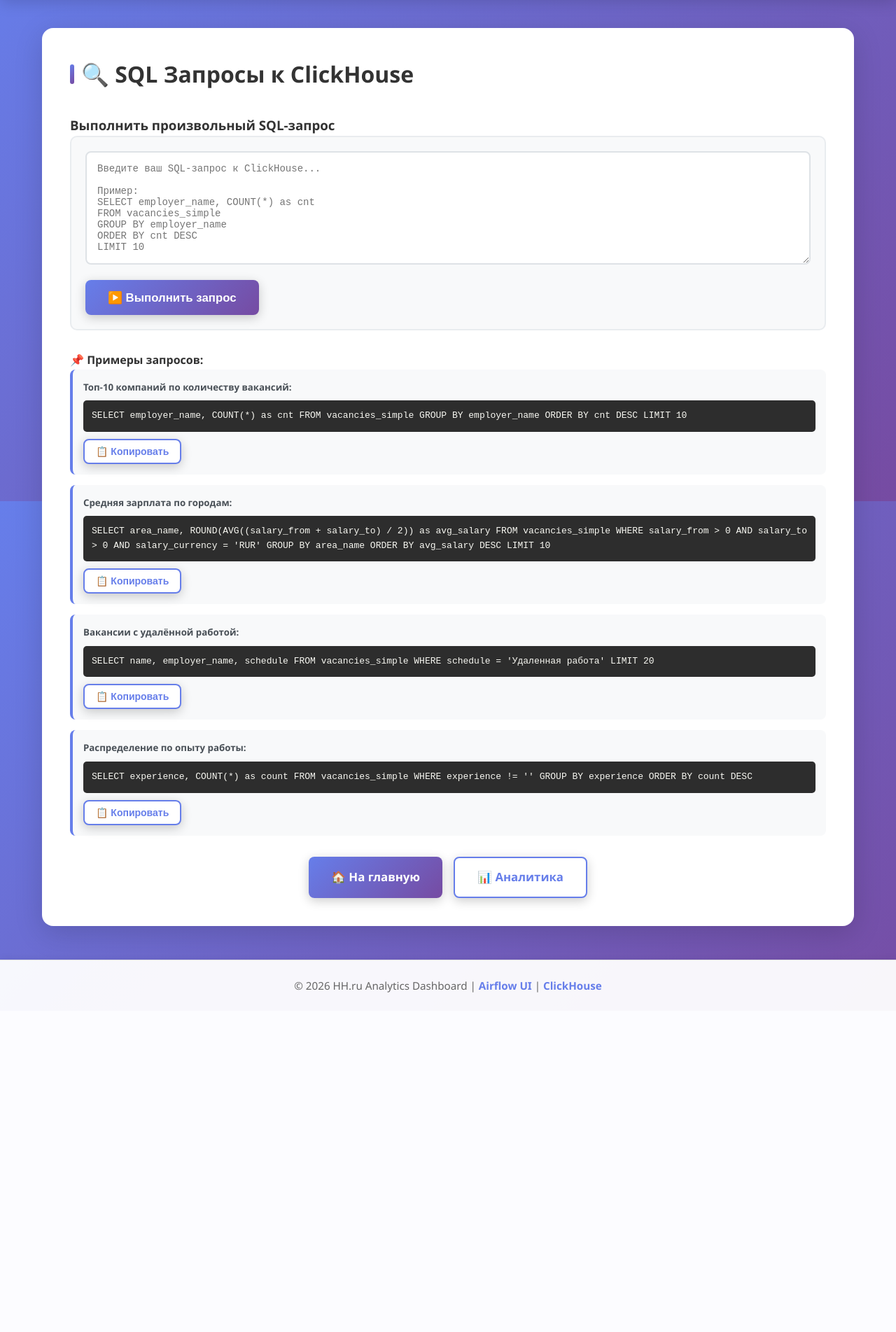
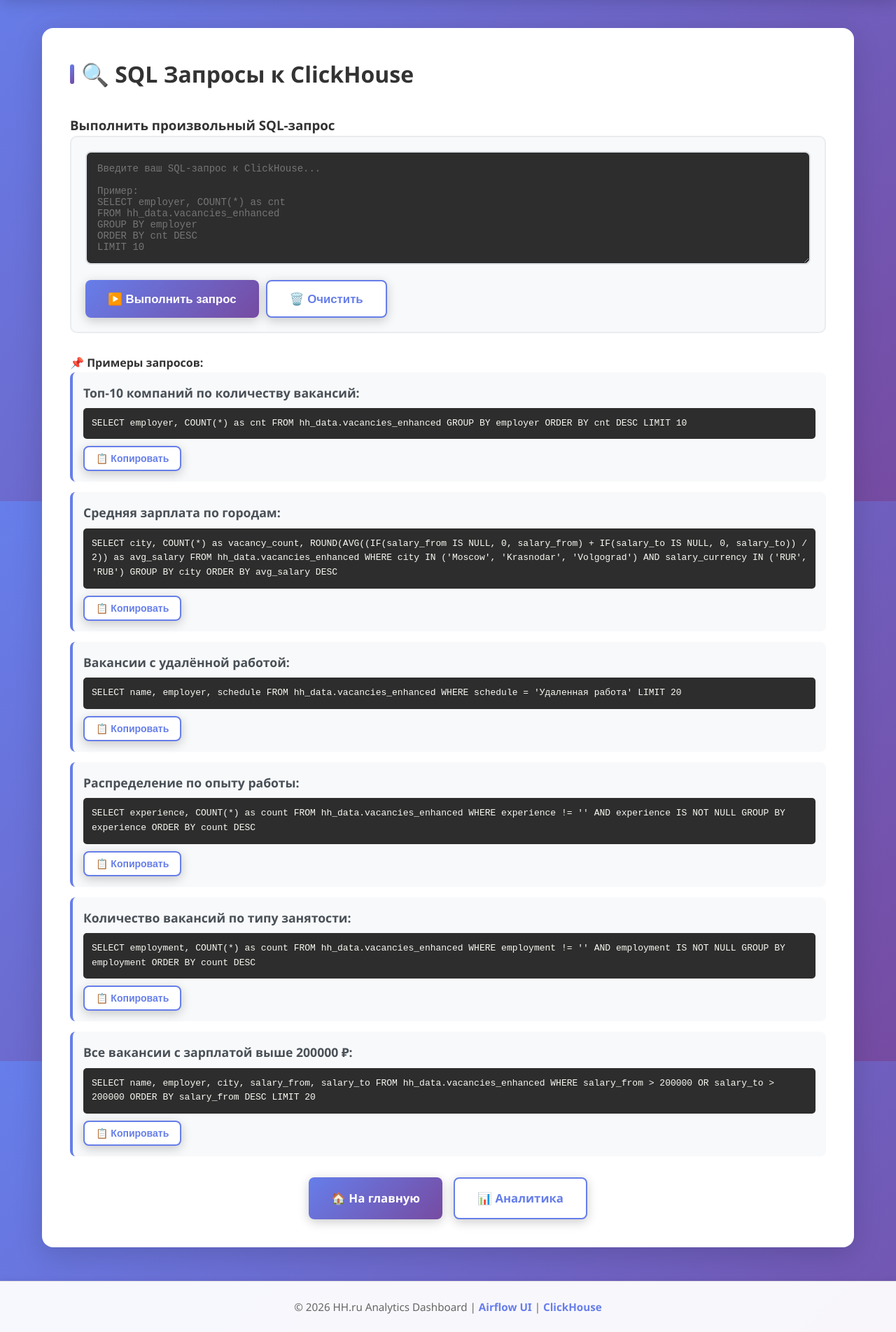
Before and after one commit to donhik/ClickHouse-ApatchAirflow-DOCKER-compose, a Flask app: page /query in a window 1280 px wide. Shown: the part 84-1987 px from the top of the page at 70% size. Before the commit the page ends 1502 px from the top, so only its background shows below. Run offline with Flask 3, Linux system fonts and the light colour scheme; some libraries are stand-ins or nearby versions.

Commit message:
feat: улучшен веб-интерфейс дашборда
- Исправлены запросы к таблице vacancies_enhanced (поля: employer, city, created_at)
- Добавлены недостающие шаблоны: analytics.html, query.html, status.html
- Реализована обработка пустых значений в данных
- Время обновления теперь показывает created_at вместо published_at
- Добавлены стили для улучшенного отображения данных
- Исправлен статус системы (удалена ошибка с 'os' в шаблоне)
- Исправлен статус Airflow (показывает 'healthy' при наличии данных)

```diff
--- a/web_interface/app.py
+++ b/web_interface/app.py
@@ -242,5 +242,71 @@ def status():
 
     return render_template('status.html', system_info=system_info)
 
+from flask import request, jsonify
+
+@app.route('/execute_query', methods=['POST'])
+def execute_query():
+    client = get_clickhouse_client()
+
+    if not client:
+        return jsonify({
+            "success": False,
+            "error": "Не удалось подключиться к ClickHouse"
+        })
+
+    try:
+        # Получаем SQL-запрос из запроса
+        data = request.get_json()
+        sql_query = data.get('query', '').strip()
+
+        if not sql_query:
+            return jsonify({
+                "success": False,
+                "error": "SQL-запрос не может быть пустым"
+            })
+
+        # Выполняем запрос
+        result = client.execute(sql_query, with_column_types=True)
+
+        # Разделяем данные и типы колонок
+        rows = result[0]
+        columns = result[1] if len(result) > 1 else []
+
+        # Формируем результат
+        column_names = [col[0] for col in columns] if columns else []
+
+        # Если нет колонок, формируем автоматически
+        if not column_names and rows:
+            column_names = [f"column_{i+1}" for i in range(len(rows[0]) if rows[0] else 0)]
+
+        # Преобразуем результат в список словарей
+        result_list = []
+        for row in rows:
+            row_dict = {}
+            for i, col_name in enumerate(column_names):
+                value = row[i] if i < len(row) else None
+                # Преобразуем дату/время в строку
+                if hasattr(value, 'strftime'):
+                    value = value.strftime('%Y-%m-%d %H:%M:%S')
+                row_dict[col_name] = value
+            result_list.append(row_dict)
+
+        return jsonify({
+            "success": True,
+            "query": sql_query,
+            "columns": column_names,
+            "rows": result_list,
+            "row_count": len(result_list)
+        })
+
+    except Exception as e:
+        import traceback
+        error_details = traceback.format_exc()
+        return jsonify({
+            "success": False,
+            "error": str(e),
+            "error_details": error_details
+        })
+
 if __name__ == '__main__':
     app.run(host='0.0.0.0', port=5000, debug=True)
--- a/web_interface/templates/query.html
+++ b/web_interface/templates/query.html
@@ -10,12 +10,18 @@
         <h3>Выполнить произвольный SQL-запрос</h3>
 
         <div class="query-editor">
-            <textarea id="sql-query" rows="8" placeholder="Введите ваш SQL-запрос к ClickHouse...&#10;&#10;Пример:&#10;SELECT employer_name, COUNT(*) as cnt&#10;FROM vacancies_simple&#10;GROUP BY employer_name&#10;ORDER BY cnt DESC&#10;LIMIT 10">{{ query if query else '' }}</textarea>
-            <button class="btn-primary" onclick="executeQuery()" style="margin-top: 15px;">▶️ Выполнить запрос</button>
+            <textarea id="sql-query" rows="8" placeholder="Введите ваш SQL-запрос к ClickHouse...&#10;&#10;Пример:&#10;SELECT employer, COUNT(*) as cnt&#10;FROM hh_data.vacancies_enhanced&#10;GROUP BY employer&#10;ORDER BY cnt DESC&#10;LIMIT 10">{{ query if query else '' }}</textarea>
+            <div style="display: flex; gap: 10px; margin-top: 15px;">
+                <button class="btn-primary" onclick="executeQuery()">▶️ Выполнить запрос</button>
+                <button class="btn-secondary" onclick="clearResults()">🗑️ Очистить</button>
+            </div>
         </div>
 
         <div id="query-result" class="query-result" style="margin-top: 20px; display: none;">
-            <h4>Результат:</h4>
+            <div style="display: flex; justify-content: space-between; align-items: center; margin-bottom: 15px;">
+                <h4>Результат:</h4>
+                <span id="row-count" style="color: #667eea; font-weight: bold;"></span>
+            </div>
             <div id="result-content"></div>
         </div>
 
@@ -24,25 +30,46 @@
 
             <div class="example-query">
                 <h5>Топ-10 компаний по количеству вакансий:</h5>
-                <code>SELECT employer_name, COUNT(*) as cnt FROM vacancies_simple GROUP BY employer_name ORDER BY cnt DESC LIMIT 10</code>
+                <code>SELECT employer, COUNT(*) as cnt FROM hh_data.vacancies_enhanced GROUP BY employer ORDER BY cnt DESC LIMIT 10</code>
                 <button class="btn-secondary" onclick="loadExample(this)">📋 Копировать</button>
             </div>
 
             <div class="example-query">
                 <h5>Средняя зарплата по городам:</h5>
-                <code>SELECT area_name, ROUND(AVG((salary_from + salary_to) / 2)) as avg_salary FROM vacancies_simple WHERE salary_from > 0 AND salary_to > 0 AND salary_currency = 'RUR' GROUP BY area_name ORDER BY avg_salary DESC LIMIT 10</code>
+                <code>SELECT
+                            city,
+                            COUNT(*) as vacancy_count,
+                            ROUND(AVG((IF(salary_from IS NULL, 0, salary_from) + IF(salary_to IS NULL, 0, salary_to)) / 2)) as avg_salary
+                        FROM hh_data.vacancies_enhanced
+                        WHERE
+                            city IN ('Moscow', 'Krasnodar', 'Volgograd')
+                            AND salary_currency IN ('RUR', 'RUB')
+                        GROUP BY city
+                        ORDER BY avg_salary DESC</code>
                 <button class="btn-secondary" onclick="loadExample(this)">📋 Копировать</button>
             </div>
 
             <div class="example-query">
                 <h5>Вакансии с удалённой работой:</h5>
-                <code>SELECT name, employer_name, schedule FROM vacancies_simple WHERE schedule = 'Удаленная работа' LIMIT 20</code>
+                <code>SELECT name, employer, schedule FROM hh_data.vacancies_enhanced WHERE schedule = 'Удаленная работа' LIMIT 20</code>
                 <button class="btn-secondary" onclick="loadExample(this)">📋 Копировать</button>
             </div>
 
             <div class="example-query">
                 <h5>Распределение по опыту работы:</h5>
-                <code>SELECT experience, COUNT(*) as count FROM vacancies_simple WHERE experience != '' GROUP BY experience ORDER BY count DESC</code>
+                <code>SELECT experience, COUNT(*) as count FROM hh_data.vacancies_enhanced WHERE experience != '' AND experience IS NOT NULL GROUP BY experience ORDER BY count DESC</code>
+                <button class="btn-secondary" onclick="loadExample(this)">📋 Копировать</button>
+            </div>
+
+            <div class="example-query">
+                <h5>Количество вакансий по типу занятости:</h5>
+                <code>SELECT employment, COUNT(*) as count FROM hh_data.vacancies_enhanced WHERE employment != '' AND employment IS NOT NULL GROUP BY employment ORDER BY count DESC</code>
+                <button class="btn-secondary" onclick="loadExample(this)">📋 Копировать</button>
+            </div>
+
+            <div class="example-query">
+                <h5>Все вакансии с зарплатой выше 200000 ₽:</h5>
+                <code>SELECT name, employer, city, salary_from, salary_to FROM hh_data.vacancies_enhanced WHERE salary_from > 200000 OR salary_to > 200000 ORDER BY salary_from DESC LIMIT 20</code>
                 <button class="btn-secondary" onclick="loadExample(this)">📋 Копировать</button>
             </div>
         </div>
@@ -67,21 +94,86 @@ function executeQuery() {
 
     const resultDiv = document.getElementById('query-result');
     const resultContent = document.getElementById('result-content');
+    const rowCount = document.getElementById('row-count');
 
     resultDiv.style.display = 'block';
     resultContent.innerHTML = '<p style="color: #667eea;">⏳ Выполнение запроса...</p>';
+    rowCount.textContent = '';
 
-    // Здесь можно добавить AJAX-запрос к бэкенду
-    // Пока просто показываем запрос
-    setTimeout(() => {
+    // Выполняем запрос через fetch
+    fetch('/execute_query', {
+        method: 'POST',
+        headers: {
+            'Content-Type': 'application/json',
+        },
+        body: JSON.stringify({ query: query })
+    })
+    .then(response => response.json())
+    .then(data => {
+        if (data.success) {
+            // Показываем результат в виде таблицы
+            if (data.rows && data.rows.length > 0) {
+                let tableHTML = `
+                    <div style="overflow-x: auto;">
+                        <table style="width: 100%; border-collapse: collapse; background: white;">
+                            <thead>
+                                <tr style="background: linear-gradient(135deg, #667eea 0%, #764ba2 100%); color: white;">
+                                    ${data.columns.map(col => `<th style="padding: 12px; text-align: left; border: 1px solid #dee2e6;">${escapeHtml(col)}</th>`).join('')}
+                                </tr>
+                            </thead>
+                            <tbody>
+                `;
+
+                data.rows.forEach((row, rowIndex) => {
+                    const rowStyle = rowIndex % 2 === 0 ? 'background: #f8f9fa;' : '';
+                    tableHTML += `<tr style="${rowStyle}">`;
+                    data.columns.forEach(col => {
+                        let cellValue = row[col];
+                        if (cellValue === null || cellValue === undefined) {
+                            cellValue = 'NULL';
+                        } else if (typeof cellValue === 'object') {
+                            cellValue = JSON.stringify(cellValue);
+                        }
+                        tableHTML += `<td style="padding: 10px; border: 1px solid #dee2e6;">${escapeHtml(String(cellValue))}</td>`;
+                    });
+                    tableHTML += `</tr>`;
+                });
+
+                tableHTML += `
+                            </tbody>
+                        </table>
+                    </div>
+                `;
+
+                resultContent.innerHTML = tableHTML;
+                rowCount.textContent = `${data.row_count} строк`;
+            } else {
+                resultContent.innerHTML = '<p style="color: #777; padding: 20px; background: #f8f9fa; border-radius: 8px;">Запрос выполнен успешно, но результат пустой.</p>';
+                rowCount.textContent = '0 строк';
+            }
+        } else {
+            // Показываем ошибку
+            resultContent.innerHTML = `
+                <div style="background: #fa709a; color: white; padding: 20px; border-radius: 8px;">
+                    <strong>❌ Ошибка выполнения запроса:</strong><br>
+                    ${escapeHtml(data.error)}
+                    ${data.error_details ? '<br><br><details><summary>Подробнее</summary><pre style="background: rgba(0,0,0,0.2); padding: 10px; border-radius: 5px; overflow-x: auto; max-height: 200px;">' + escapeHtml(data.error_details) + '</pre></details>' : ''}
+                </div>
+            `;
+        }
+    })
+    .catch(error => {
         resultContent.innerHTML = `
-            <div style="background: #f8f9fa; padding: 20px; border-radius: 8px; border-left: 4px solid #667eea;">
-                <p><strong>Запрос:</strong></p>
-                <pre style="background: #2d2d2d; color: #f8f8f2; padding: 15px; border-radius: 5px; overflow-x: auto;">${escapeHtml(query)}</pre>
-                <p style="margin-top: 15px; color: #777;">Для выполнения запросов и получения результатов необходимо реализовать API-эндпоинт в app.py</p>
+            <div style="background: #fa709a; color: white; padding: 20px; border-radius: 8px;">
+                <strong>❌ Ошибка подключения:</strong> ${error.message}
             </div>
         `;
-    }, 500);
+    });
+}
+
+function clearResults() {
+    document.getElementById('query-result').style.display = 'none';
+    document.getElementById('sql-query').value = '';
 }
 
 function loadExample(btn) {
@@ -90,6 +182,9 @@ function loadExample(btn) {
 }
 
 function escapeHtml(text) {
+    if (typeof text !== 'string') {
+        return text;
+    }
     const map = {
         '&': '&amp;',
         '<': '&lt;',
@@ -118,6 +213,8 @@ function escapeHtml(text) {
     font-size: 14px;
     resize: vertical;
     transition: border-color 0.3s;
+    background: #2d2d2d;
+    color: #f8f8f2;
 }
 
 .query-editor textarea:focus {
@@ -144,6 +241,7 @@ function escapeHtml(text) {
     margin-top: 0;
     margin-bottom: 8px;
     color: #495057;
+    font-size: 1.1rem;
 }
 
 .example-query code {
@@ -162,5 +260,18 @@ function escapeHtml(text) {
     padding: 8px 16px;
     font-size: 14px;
 }
+
+table {
+    font-size: 14px;
+}
+
+table th {
+    font-weight: bold;
+    white-space: nowrap;
+}
+
+table td {
+    word-break: break-word;
+}
 </style>
 {% endblock %}
```
